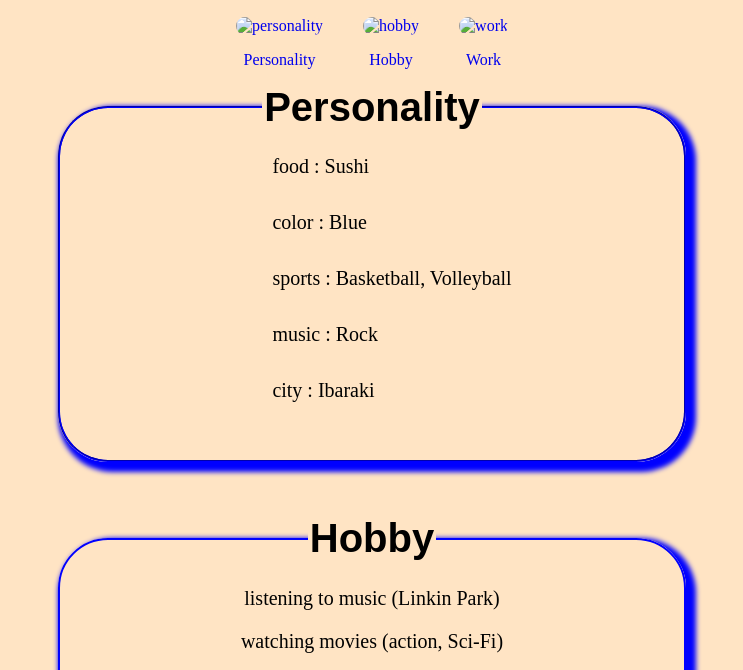
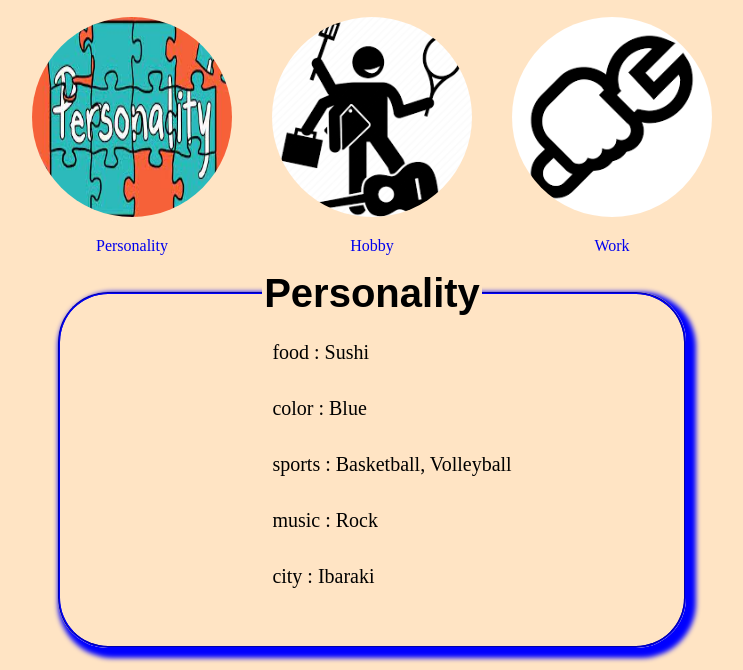
Before and after one commit to Kasshu11/mywebsite, a plain HTML site: page index.html in a window 1280 px wide. Shown: the part 117-787 px from the top of the page, without its empty margins (268-1011 px from the left). Drawn offline with Linux system fonts and the light colour scheme; the site is published under a folder, as on GitHub Pages, so addresses that start at the root find nothing; files whose address does not match are found by name.

Commit message:
this is fourth commit

```diff
--- a/index.html
+++ b/index.html
@@ -12,17 +12,17 @@
     <h3>Introduction</h3>
     <div class="icon">
         <div class="content">
-            <a href="#personality"><img src="/images/personality.jpeg" alt="personality"></a>
+            <a href="#personality"><img src="images/personality.jpeg" alt="personality"></a>
             <p><a href="#personality">Personality</a></p>
         </div>
 
         <div class="content">
-            <a href="#hobby"><img src="/images/hobby.png" alt="hobby"></a>
+            <a href="#hobby"><img src="images/hobby.png" alt="hobby"></a>
             <p><a href="#hobby">Hobby</a></p>
         </div>
 
         <div class="content">
-            <a href="#work"><img src="/images/work.png" alt="work"></a>
+            <a href="#work"><img src="images/work.png" alt="work"></a>
             <p><a href="#work">Work</a></p>
         </div>
     </div>
```
